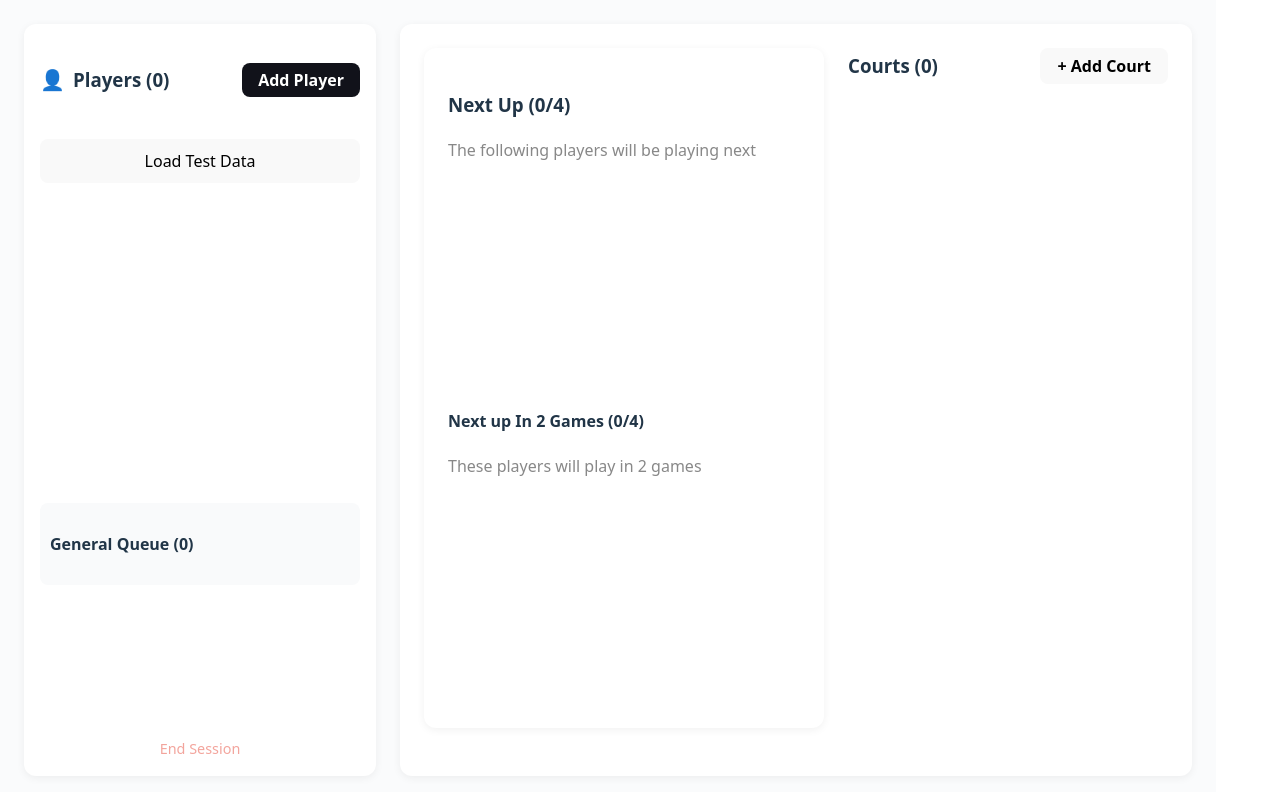
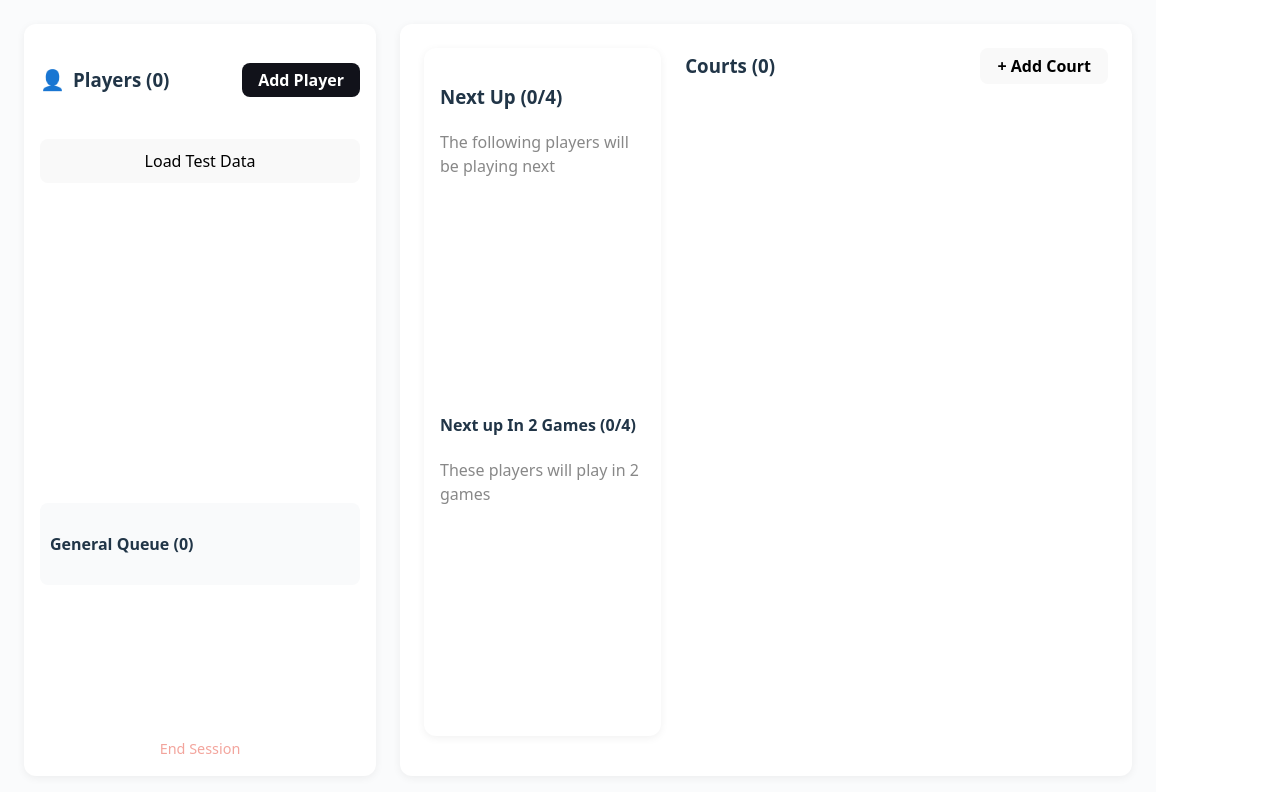
Before and after one commit to ghf4336/PaddleStack, a React (Vite) app in the folder client/: page / in a window 1280 px wide. Shown: the top 792 px of the page. Built offline with nearby package versions, Linux system fonts and the light colour scheme.

Commit message:
fix drag bug on court and made nextup smaller

```diff
--- a/client/src/App.css
+++ b/client/src/App.css
@@ -150,9 +150,10 @@
   background: #fff;
   border-radius: 12px;
   box-shadow: 0 2px 8px rgba(0,0,0,0.06);
-  padding: 24px;
-  margin-bottom: 24px;
-  /* height removed so box wraps both groups */
+  padding: 16px; /* slightly smaller padding */
+  margin-bottom: 16px; /* slightly smaller margin */
+  width: 30%; /* slightly smaller width */
+  max-width: 480px; /* slightly smaller max width */
   display: flex;
   flex-direction: column;
 }
@@ -183,12 +184,12 @@
   background: #fef3c7;
   border: 1px solid #fde68a;
   border-radius: 10px;
-  padding: 18px 24px;
-  min-width: 120px;
+  padding: 10px 14px; /* slightly smaller padding */
+  min-width: 80px;   /* slightly smaller min width */
   display: flex;
   flex-direction: column;
   align-items: center;
-  font-size: 1.1em;
+  font-size: 0.95em; /* slightly smaller font */
   font-weight: 500;
   box-shadow: 0 1px 4px rgba(251,191,36,0.08);
 }
--- a/client/src/utils/dragDrop.js
+++ b/client/src/utils/dragDrop.js
@@ -26,7 +26,7 @@ export function swapPlayers(sessionPlayers, sourceData, targetData, courts) {
 
   // Handle court-to-court swaps
   if (sourceData.type === 'court' && targetData.type === 'court') {
-    return swapCourtPlayers(newCourts, sourceData, targetData, sourcePlayer, targetPlayer);
+    return swapCourtPlayers(sessionPlayers, newCourts, sourceData, targetData, sourcePlayer, targetPlayer);
   }
 
   // Handle court-to-queue or queue-to-court swaps
@@ -90,7 +90,7 @@ function getPlayerFromPosition(positionData, nextUpPlayers, generalQueue, courts
 /**
  * Swaps two players both in courts
  */
-function swapCourtPlayers(courts, sourceData, targetData, sourcePlayer, targetPlayer) {
+ function swapCourtPlayers(sessionPlayers, courts, sourceData, targetData, sourcePlayer, targetPlayer) {
   const newCourts = courts.map(court => ({ ...court, players: [...(court.players || [])] }));
   // Swap the players in their respective courts
   if (newCourts[sourceData.courtIndex] && newCourts[sourceData.courtIndex].players) {
```
